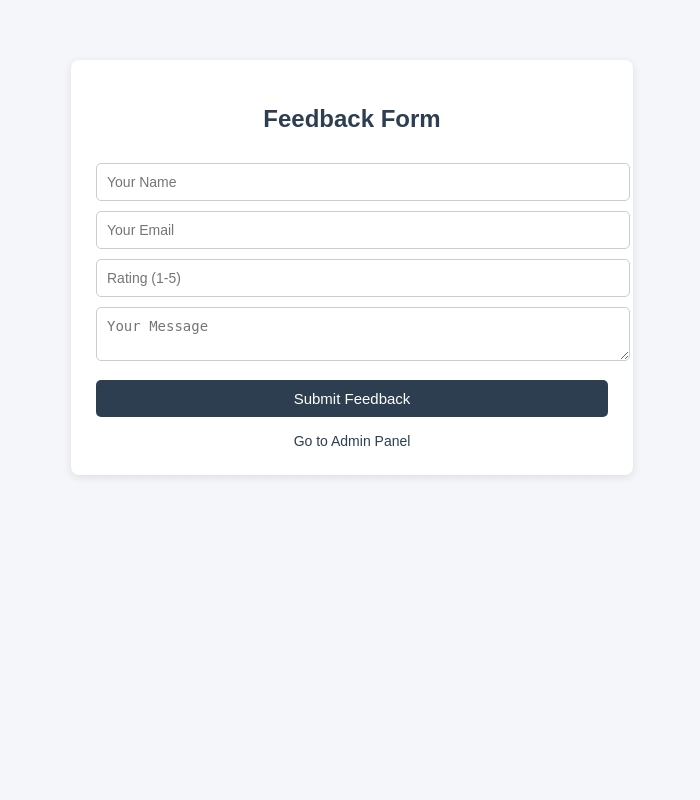
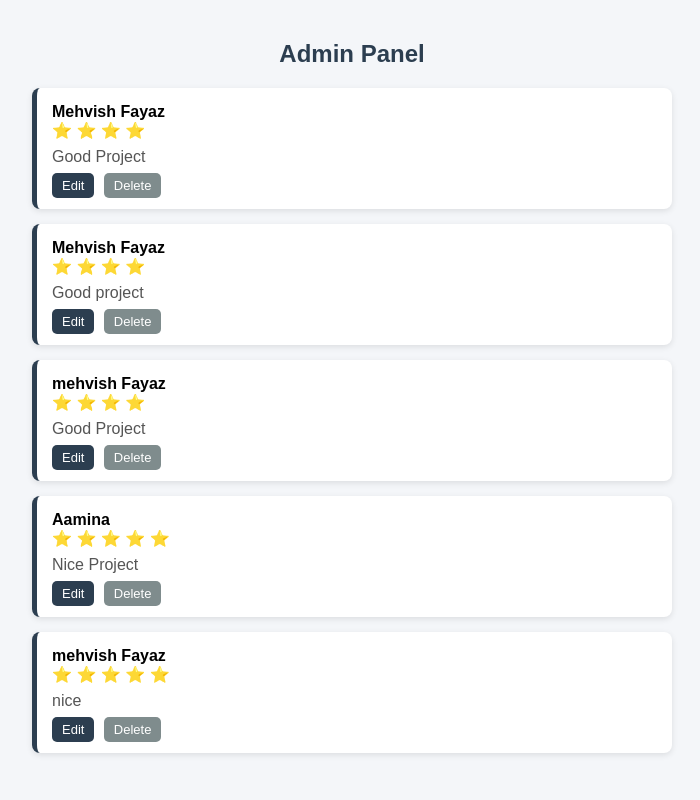
Before and after one commit to Mehvish2002/feedback-system, a Flask app: page /admin in a window 1280 px wide. Shown: the whole page, without its empty margins (288-988 px from the left). Run offline with Flask 3, Linux system fonts and the light colour scheme; data comes from the database, SQL or seed files in the repository.

Commit message:
updated admin file

```diff
--- a/templates/admin.html
+++ b/templates/admin.html
@@ -1,73 +1,75 @@
 <!DOCTYPE html>
 <html>
 <head>
-    <title>Feedback System</title>
+    <title>Admin Panel</title>
 
     <style>
+        /* Page background and font styling */
         body {
             font-family: Arial, sans-serif;
             background: #f4f6f9;
             margin: 0;
         }
 
+        /* Main container for admin panel */
         .container {
-            width: 40%;
+            width: 50%;
             margin: auto;
-            margin-top: 60px;
-            background: white;
-            padding: 25px;
-            border-radius: 8px;
-            box-shadow: 0px 2px 8px rgba(0,0,0,0.1);
+            margin-top: 40px;
         }
 
+        /* Heading styling */
         h2 {
             text-align: center;
             color: #2c3e50;
         }
 
-        input, textarea {
-            width: 100%;
-            padding: 10px;
-            margin-top: 10px;
-            border-radius: 5px;
-            border: 1px solid #ccc;
-            font-size: 14px;
+        /* Each feedback card styling */
+        .feedback {
+            background: white;
+            padding: 15px;
+            margin-top: 15px;
+            border-radius: 8px;
+            border-left: 5px solid #2c3e50;
+            box-shadow: 0px 2px 6px rgba(0,0,0,0.1);
         }
 
-        input:focus, textarea:focus {
-            outline: none;
-            border-color: #2c3e50;
+        /* User name styling */
+        .name {
+            font-weight: bold;
+            font-size: 16px;
         }
 
-        button {
-            margin-top: 15px;
-            width: 100%;
-            padding: 10px;
+        /* Feedback message styling */
+        .message {
+            margin-top: 8px;
+            color: #555;
+        }
+
+        /* Buttons container */
+        .actions {
+            margin-top: 10px;
+        }
+
+        /* Common button styling */
+        .btn {
+            padding: 5px 10px;
+            text-decoration: none;
+            border-radius: 5px;
+            font-size: 13px;
+            margin-right: 5px;
+        }
+
+        /* Edit button style */
+        .edit {
             background: #2c3e50;
             color: white;
-            border: none;
-            border-radius: 5px;
-            cursor: pointer;
-            font-size: 15px;
         }
 
-        button:hover {
-            background: #1a252f;
-        }
-
-        .link {
-            text-align: center;
-            margin-top: 15px;
-        }
-
-        .link a {
-            text-decoration: none;
-            color: #2c3e50;
-            font-size: 14px;
-        }
-
-        .link a:hover {
-            text-decoration: underline;
+        /* Delete button style */
+        .delete {
+            background: #7f8c8d;
+            color: white;
         }
     </style>
 </head>
@@ -76,28 +78,42 @@
 
 <div class="container">
 
-    <!-- Title -->
-    <h2>Feedback Form</h2>
+    <!-- Page Title -->
+    <h2>Admin Panel</h2>
 
-    <!-- Form -->
-    <form method="POST" action="/feedback">
+    <!-- Loop through all feedbacks from backend -->
+    {% for f in feedbacks %}
 
-        <input type="text" name="name" placeholder="Your Name" required>
+        <!-- Single feedback card -->
+        <div class="feedback">
 
-        <input type="email" name="email" placeholder="Your Email" required>
+            <!-- Display user name -->
+            <div class="name">{{ f[1] }}</div>
 
-        <input type="number" name="rating" placeholder="Rating (1-5)" min="1" max="5" required>
+            <!-- Display star rating -->
+            <div>
+                {% for i in range(f[3]) %}
+                    ⭐
+                {% endfor %}
+            </div>
 
-        <textarea name="message" placeholder="Your Message" required></textarea>
+            <!-- Display feedback message -->
+            <div class="message">{{ f[4] }}</div>
 
-        <button type="submit">Submit Feedback</button>
+            <!-- Action buttons -->
+            <div class="actions">
 
-    </form>
+                <!-- Edit feedback -->
+                <a href="/edit/{{ f[0] }}" class="btn edit">Edit</a>
 
-    <!-- Admin link -->
-    <div class="link">
-        <a href="/admin">Go to Admin Panel</a>
-    </div>
+                <!-- Delete feedback -->
+                <a href="/delete/{{ f[0] }}" class="btn delete">Delete</a>
+
+            </div>
+
+        </div>
+
+    {% endfor %}
 
 </div>
 
```
Also changed, not shown: 1 other file.
